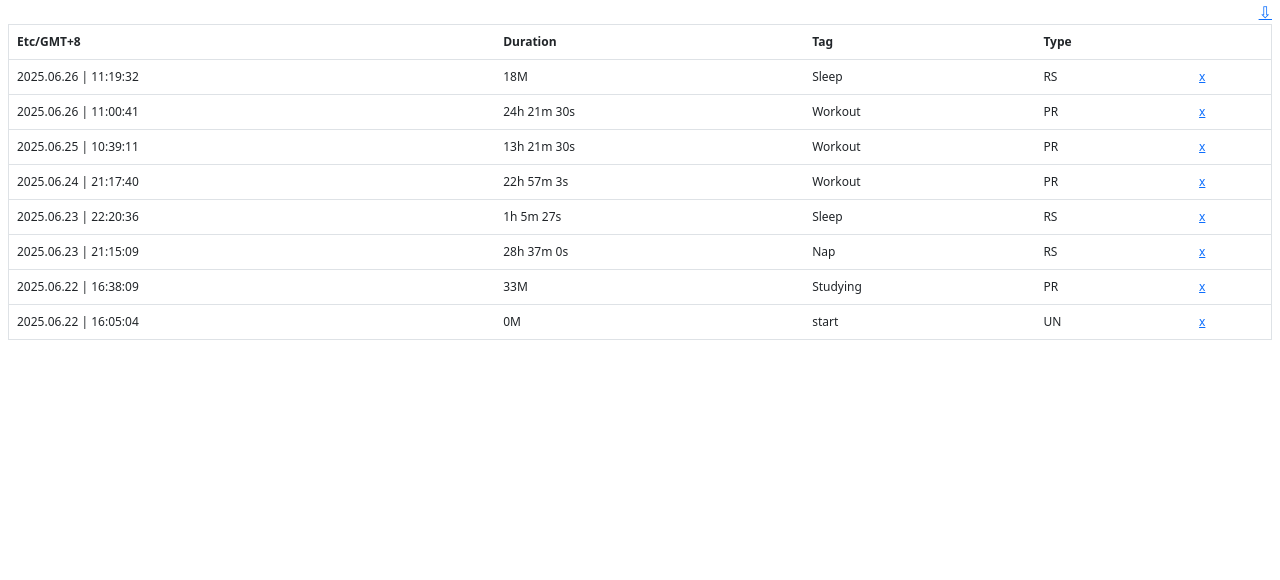
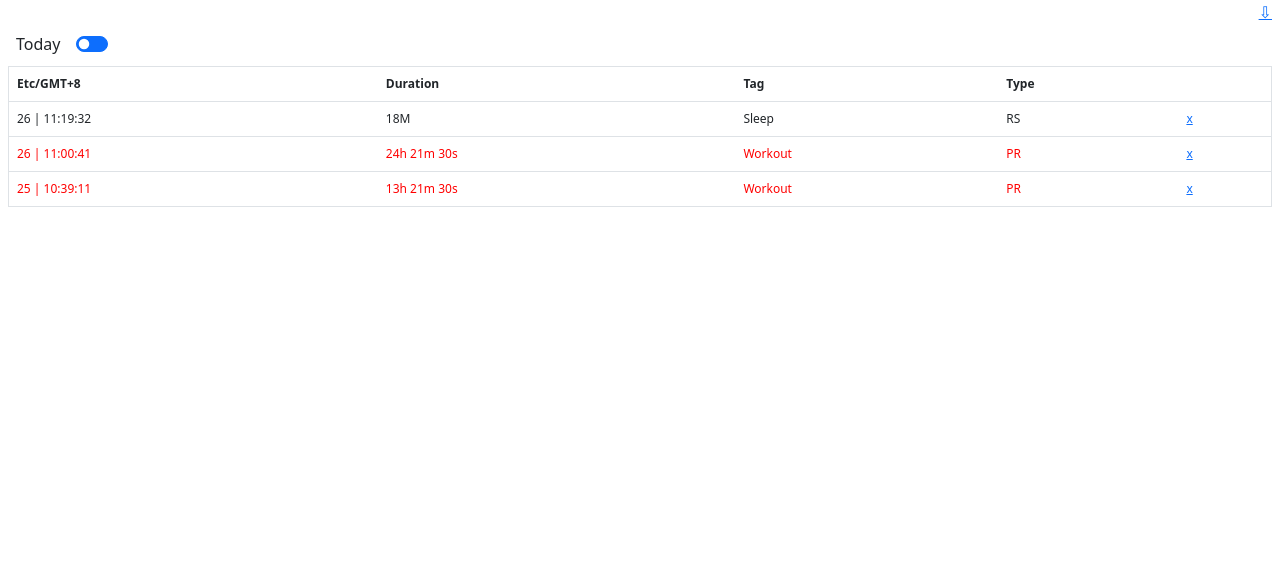
Before and after one commit to tox-jia/ecom2, a Django app: page /time_sys/time_records/ in a window 1280 px wide. Shown: the part 112-692 px from the top of the page. Run offline with Django 5.2, Linux system fonts and the light colour scheme; a user stored in the database is signed in; data comes from the database, SQL or seed files in the repository; both versions use the stored data as it was after the commit; some libraries are stand-ins or nearby versions.

Commit message:
show only today records and toggle ajax

```diff
--- a/time_sys/templates/time/time_records.html
+++ b/time_sys/templates/time/time_records.html
@@ -14,8 +14,22 @@
 
 <form id="my_form" method="POST" class="form-register">
    {{ form.as_p }}
-{% csrf_token %}
+   {% csrf_token %}
 <div class="container-fluid px-2" style="font-size:12px">
+   <div class="row py-2" style="font-size:16px">
+      <div class="col-12 text-center">
+         <div class="ms-2" style="float:left;">Today</div>
+         <div class="col-6 form-check form-switch ms-3" style="float:left">
+            <input class="form-check-input"
+                   type="checkbox"
+                   name="today_switch"
+                   id="today_switch"
+                   value="1"
+                   style="transform: rotate(180deg);"
+                   checked onclick="myFunction()"/>
+         </div>
+      </div>
+   </div>
    <div class="row">
       <div class="col-12">
          <table class="table border border-1">
@@ -28,11 +42,11 @@
                   <th scope="col"></th>
                </tr>
             </thead>
-            <tbody>
-               {% for record in records %}
-               <tr>
+            <tbody id="record-table-body">
+               {% for record in records_today %}
+               <tr{% if record.type == "PR" %} style="color: #F00"{% endif %}>
                   {% timezone request.user.profile.timezone %}
-                  <td>{{ record.end|date:"Y.m.d | H:i:s" }}</td>
+                  <td>{{ record.end|date:"d | H:i:s" }}</td>
                   {% endtimezone %}
                   <td>{{ record.formatted_duration }}</td>
                   <td>{{ record.tag }}</td>
@@ -47,10 +61,65 @@
                </tr>
                {% endfor %}
             </tbody>
+<!--            <tbody>-->
+<!--               { for record in records %}-->
+<!--               <tr>-->
+<!--                  { timezone request.user.profile.timezone %}-->
+<!--                  <td>{ record.end|date:"d | H:i:s" }}</td>-->
+<!--&lt;!&ndash;                  <td>{ record.end|date:"Y.m.d | H:i:s" }}</td>&ndash;&gt;-->
+<!--                  { endtimezone %}-->
+<!--                  <td>{ record.formatted_duration }}</td>-->
+<!--                  <td>{ record.tag }}</td>-->
+<!--                  <td>{ record.type }}</td>-->
+<!--                  <td>-->
+<!--                     <input style="display:none" name="del_id" id="ch{ record.id }}" type="radio" value="{ record.id }}">-->
+<!--                     <a href="javascript:{}" onclick="-->
+<!--                           document.getElementById('ch{ record.id }}').checked = true;-->
+<!--                           document.getElementById('my_form').submit();-->
+<!--                           ">x</a>-->
+<!--                  </td>-->
+<!--               </tr>-->
+<!--               { endfor %}-->
+<!--            </tbody>-->
          </table>
       </div>
    </div>
 </div>
 </form>
 
+
+<script>
+function myFunction() {
+    const checkBox = document.getElementById("today_switch");
+    const today = checkBox.checked ? 1 : 0;
+
+    fetch(`/time_sys/ajax/records_toggle/?today=${today}`, {
+        headers: {
+            'X-Requested-With': 'XMLHttpRequest'
+        }
+    })
+    .then(response => response.json())
+    .then(data => {
+        const tbody = document.getElementById("record-table-body");
+        tbody.innerHTML = "";
+
+        data.records.forEach(record => {
+            tbody.innerHTML += `
+            <tr>
+                <td>${record.end}</td>
+                <td>${record.duration}</td>
+                <td>${record.tag}</td>
+                <td>${record.type}</td>
+                <td>
+                    <input style="display:none" name="del_id" id="ch${record.id}" type="radio" value="${record.id}">
+                    <a href="javascript:{}" onclick="
+                        document.getElementById('ch${record.id}').checked = true;
+                        document.getElementById('my_form').submit();
+                    ">x</a>
+                </td>
+            </tr>`;
+        });
+    });
+}
+</script>
 {% endblock %}
--- a/time_sys/urls.py
+++ b/time_sys/urls.py
@@ -6,4 +6,5 @@ urlpatterns = [
     path('time_records/', views.time_records, name='time_records'),
     path('time_report/', views.time_report, name='time_report'),
     path('time_settings/', views.time_settings, name='time_settings'),
+    path('ajax/records_toggle/', views.ajax_records_toggle, name='ajax_records_toggle'),
 ]
--- a/time_sys/views.py
+++ b/time_sys/views.py
@@ -163,20 +163,54 @@ def time_checkout(request):
 def time_records(request):
     user_id = request.user.id
     user_instance = User.objects.get(id=user_id)
+    start_of_day = timezone.now().replace(hour=0, minute=0, second=0, microsecond=0)
     records = TimeRecord.objects.filter(user=user_instance).order_by('-id')
+    records_today = TimeRecord.objects.filter(user=user_instance, end__gte=start_of_day).order_by('-id')
     form = RecordDel(request.POST or None)
     if request.method == 'POST' and form.is_valid():
         record_del = TimeRecord.objects.filter(id=form.cleaned_data['del_id'], user=user_instance).first()
-        if record_del.user == request.user.id:
+        if record_del.user == request.user:
             record_del.delete()
             messages.success(request, "Deleted")
         else:
-            messages.success(request, "Nor ur data")
+            messages.success(request, "Not ur data")
     context = {
         'records': records,
+        'records_today': records_today,
         'timezone': timezone_display(request.user.profile),
     }
     return render(request, 'time/time_records.html', context)
+
+
+
+
+
+from django.http import JsonResponse
+from django.utils.timezone import localtime
+
+@login_required
+def ajax_records_toggle(request):
+    if request.method == "GET" and request.headers.get("x-requested-with") == "XMLHttpRequest":
+        show_today = request.GET.get("today") == "1"
+        user = request.user
+
+        if show_today:
+            today = timezone.localtime().date()
+            records = TimeRecord.objects.filter(user=user, end__date=today).order_by('-end')
+        else:
+            records = TimeRecord.objects.filter(user=user).order_by('-end')[:30]
+
+        user_timezone = pytz.timezone(user.profile.timezone)
+
+        records_data = [{
+            'id': r.id,
+            'end': r.end.astimezone(user_timezone).strftime('%d | %H:%M:%S'),
+            'duration': r.formatted_duration,
+            'tag': r.tag,
+            'type': r.type,
+        } for r in records]
+
+        return JsonResponse({'records': records_data})
 
 
 
```
Also changed, not shown: db.sqlite3.
